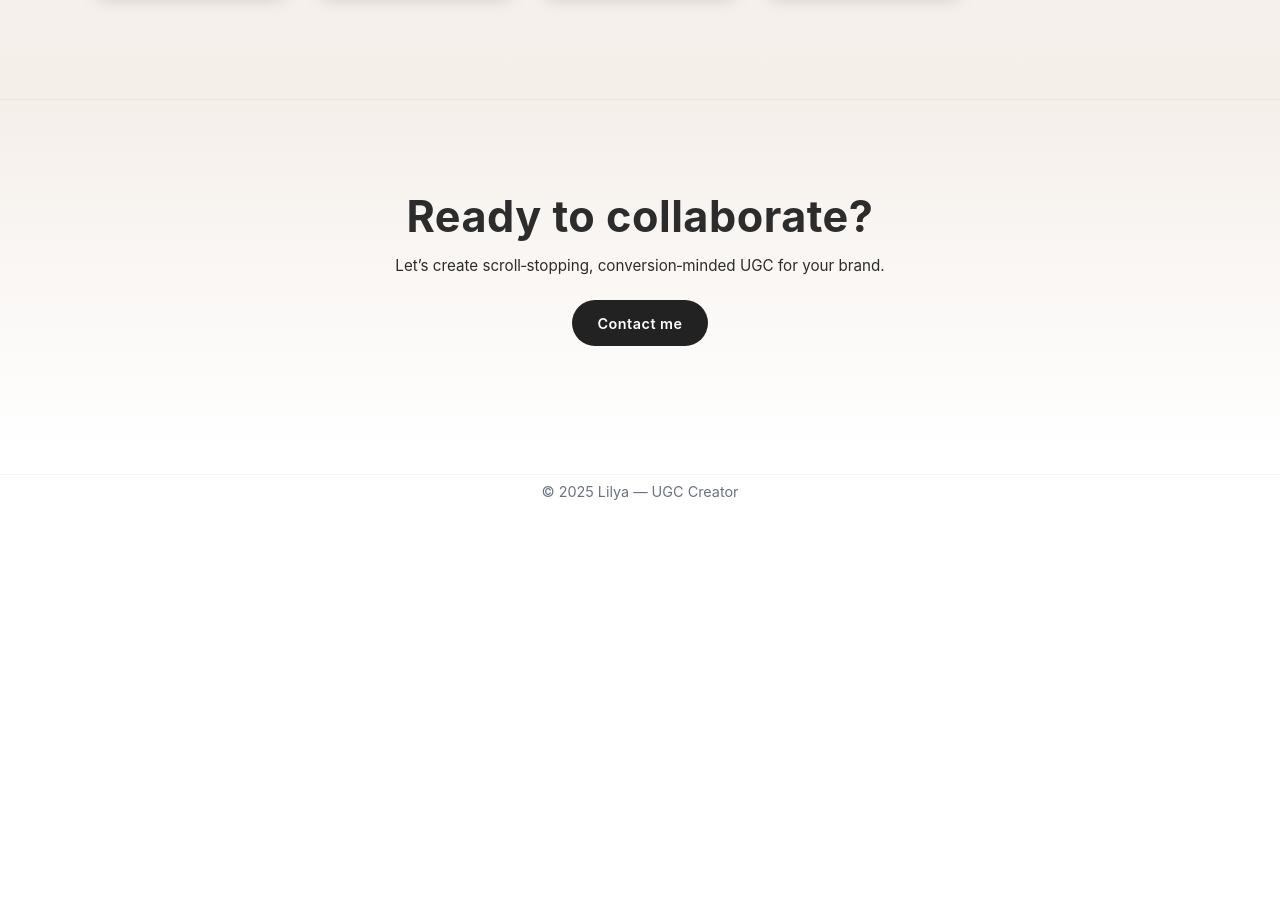
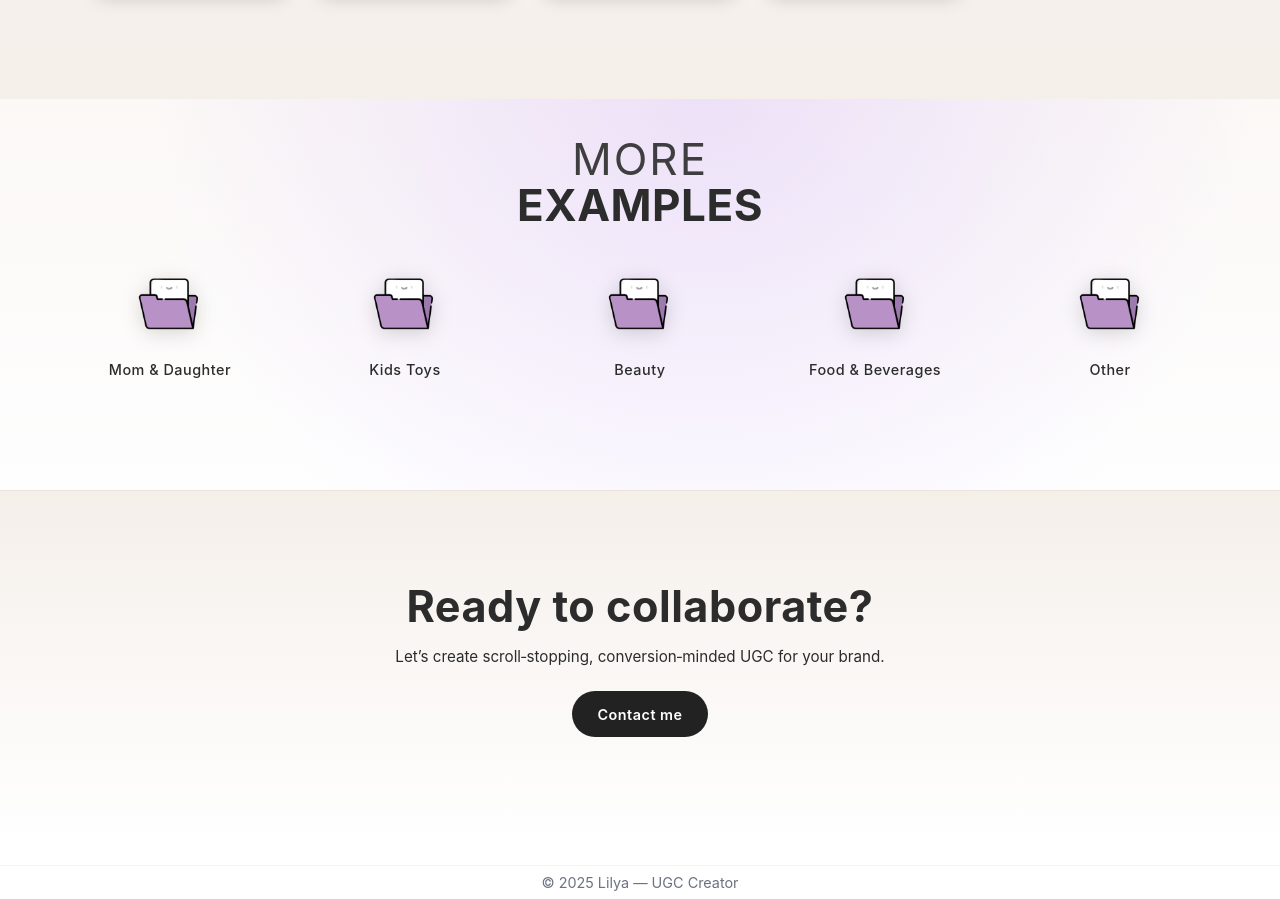
Before and after one commit to zanmax08/lilyaproject, a Vue app: page /portfolio in a window 1280 px wide. Shown: the part 1272-2171 px from the top of the page. Before the commit the page ends 1780 px from the top, so only its background shows below. Built offline with nearby package versions, Linux system fonts and the light colour scheme.

Commit message:
feat: add PortfolioFolders component with folder selection functionality and styling

```diff
--- /dev/null
+++ b/src/components/portfolio/PortfolioFolders.vue
@@ -0,0 +1,47 @@
+<template>
+  <section class="portfolio-folders" v-reveal>
+    <div class="pf-inner">
+      <div class="pf-header" v-reveal="{mode:'up',delay:40}">
+        <h2 class="pf-title"><span>{{ headingTop }}</span><br/>{{ headingBottom }}</h2>
+      </div>
+      <ul class="pf-grid" v-reveal="{mode:'up',delay:120}">
+        <li v-for="f in folders" :key="f.key" class="pf-item" @click="$emit('select', f)" tabindex="0" @keydown.enter.prevent="$emit('select', f)">
+                  <div class="icon-wrap"><img :src="folderIcon" alt="folder icon" loading="lazy" /></div>
+                  <span class="label">{{ f.label }}</span>
+                </li>
+      </ul>
+    </div>
+  </section>
+</template>
+<script>
+export default {
+  name:'PortfolioFolders',
+  props:{
+    folders:{ type:Array, default:()=>[] },
+    headingTop:{ type:String, default:'MORE' },
+    headingBottom:{ type:String, default:'EXAMPLES' }
+  },
+  setup(){
+    // Public asset served at root; direct path is enough.
+    const folderIcon = '/folder.PNG'
+    return { folderIcon }
+  }
+}
+</script>
+<style scoped>
+.portfolio-folders{--pad:clamp(1.25rem,4vw,3.2rem);padding:calc(var(--pad)*0.85) var(--pad) calc(var(--pad)*2.2);background:
+  radial-gradient(circle at 55% 0%,rgba(180,130,255,.20),rgba(255,255,255,0) 68%),
+  linear-gradient(180deg,#fbf8f6 0%,#fefefe 100%)}
+.pf-inner{max-width:1140px;margin:0 auto}
+.pf-header{text-align:center;margin:-.35rem 0 1.75rem}
+.pf-title{margin:0;font-size:clamp(1.9rem,4.2vw,2.75rem);line-height:1.04;font-weight:750;letter-spacing:.5px}
+.pf-title span{font-weight:400;letter-spacing:2px;opacity:.9}
+.pf-grid{list-style:none;display:grid;grid-template-columns:repeat(auto-fit,minmax(140px,1fr));gap:2.2rem;padding:0;margin:0;justify-items:center}
+.pf-item{display:flex;flex-direction:column;align-items:center;gap:.55rem;cursor:pointer;outline:none;position:relative;transition:transform .45s cubic-bezier(.16,.8,.3,1),filter .4s}
+.pf-item:focus-visible{box-shadow:0 0 0 3px rgba(90,70,255,.35);border-radius:12px}
+.pf-item:hover{transform:translateY(-6px)}
+.icon-wrap{width:95px;aspect-ratio:1/1;display:flex;align-items:center;justify-content:center;position:relative}
+.icon-wrap img{width:100%;height:100%;object-fit:contain;filter:drop-shadow(0 4px 10px rgba(0,0,0,.15))}
+.label{text-align:center;font-size:.9rem;letter-spacing:.5px;font-weight:500;text-transform:none}
+@media (max-width:640px){.pf-grid{gap:1.6rem}.icon-wrap{width:84px}.pf-title{font-size:clamp(1.8rem,7vw,2.4rem)}}
+</style>
--- a/src/pages/Portfolio.vue
+++ b/src/pages/Portfolio.vue
@@ -1,14 +1,16 @@
 <template>
   <div class="portfolio-page">
     <PortfolioHero />
-    <VideoExamples :items="videoItems" />
-    <PortfolioCTA />
+  <VideoExamples :items="videoItems" />
+  <PortfolioFolders :folders="folderItems" />
+  <PortfolioCTA />
   </div>
 </template>
 
 <script>
 import PortfolioHero from '@/components/portfolio/PortfolioHero.vue'
 import VideoExamples from '@/components/portfolio/VideoExamples.vue'
+import PortfolioFolders from '@/components/portfolio/PortfolioFolders.vue'
 import PortfolioCTA from '@/components/portfolio/PortfolioCTA.vue'
 
 // simple static sample thumbnails (reuse placeholder path if needed)
@@ -16,9 +18,16 @@ const videoItems = Array.from({length:4}).map((_,i)=>({ thumb:'/'+'glscreen.png'
 
 export default {
   name:'PortfolioPage',
-  components:{ PortfolioHero, VideoExamples, PortfolioCTA },
+  components:{ PortfolioHero, VideoExamples, PortfolioFolders, PortfolioCTA },
   setup(){
-    return { videoItems }
+    const folderItems = [
+      { key:'mom', label:'Mom & Daughter' },
+      { key:'kids', label:'Kids Toys' },
+      { key:'beauty', label:'Beauty' },
+      { key:'food', label:'Food & Beverages' },
+      { key:'other', label:'Other' }
+    ]
+    return { videoItems, folderItems }
   }
 }
 </script>
```
Also changed, not shown: public/folder.PNG (added).
